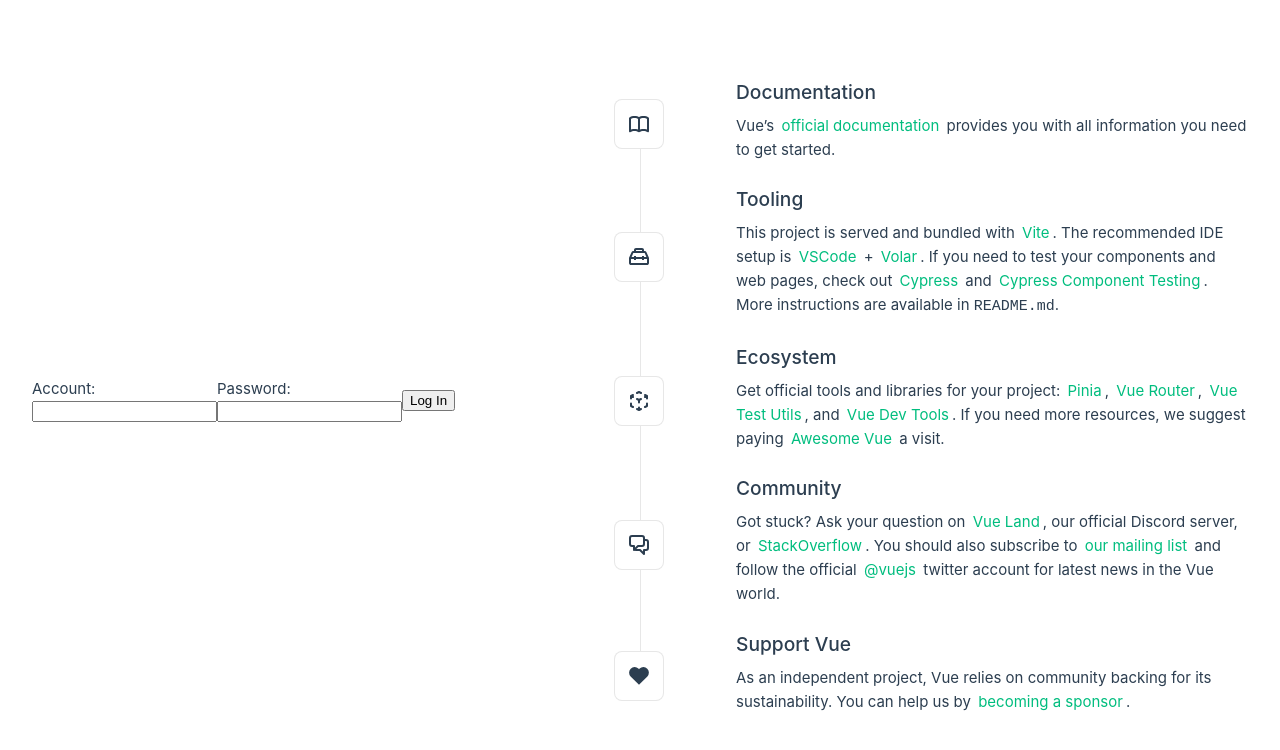
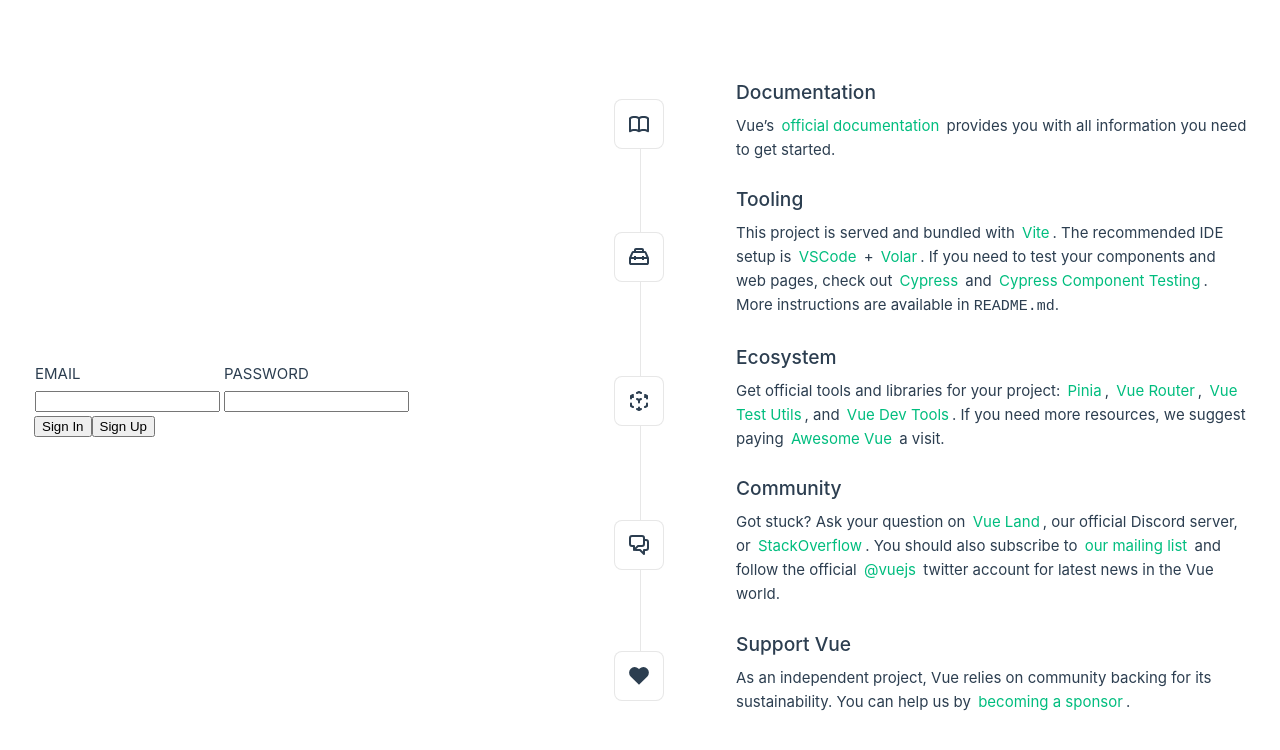
Before and after one commit to Incheat/test-firebase, a Vue app: page / in a window 1280 px wide. Shown: the top 750 px of the page. Built offline with nearby package versions, Linux system fonts and the light colour scheme.

Commit message:
add functions

```diff
--- a/src/App.vue
+++ b/src/App.vue
@@ -9,7 +9,7 @@
 const pwd = ref("");
 
 
-function loginOrCreate() {
+function login() {
   const email = account.value;
   const password = pwd.value;
   signInWithEmailAndPassword(auth, email, password)
@@ -26,21 +26,42 @@
         window.alert(errorCode + ": " + errorMessage);
     });
 }
+
+function create() {
+  const email = account.value;
+  const password = pwd.value;
+  createUserWithEmailAndPassword(auth, email, password)
+    .then((userCredential) => {
+        // Signed up
+        const user = userCredential.user;
+        window.alert("Create Successed");
+        window.alert(user);
+    })
+    .catch((error) => {
+        const errorCode = error.code;
+        const errorMessage = error.message;
+        window.alert("Create Failed");
+        window.alert(errorCode + ": " + errorMessage);
+    });
+}
 </script>
 
 <template>
   <header>
-    <div>
-      <label for="Account">Account:</label>
-      <input type="text" v-model="account">
-    </div>
-    <div>
-      <label for="Password">Password:</label>
-      <input type="text" v-model="pwd">
-    </div>
-    <div>
-      <button @click="loginOrCreate">Log In</button>
-    </div>
+    <table>
+      <tr>
+        <td>EMAIL</td>
+        <td>PASSWORD</td>
+      </tr>
+      <tr>
+        <td><input type="text" v-model="account"></td>
+        <td><input type="text" v-model="pwd"></td>
+      </tr>
+      <tr>
+        <button @click="login">Sign In</button>
+        <button @click="create">Sign Up</button>
+      </tr>
+    </table>
   </header>
 
   <main>
@@ -75,12 +96,4 @@
     flex-wrap: wrap;
   }
 }
-
-div {
-    display: inline-block;
-}
-
-div label {
-    display: block;
-}
 </style>
```
